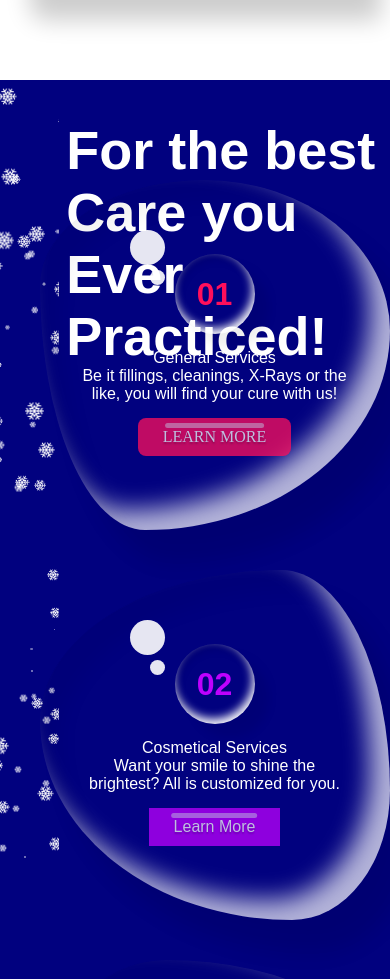
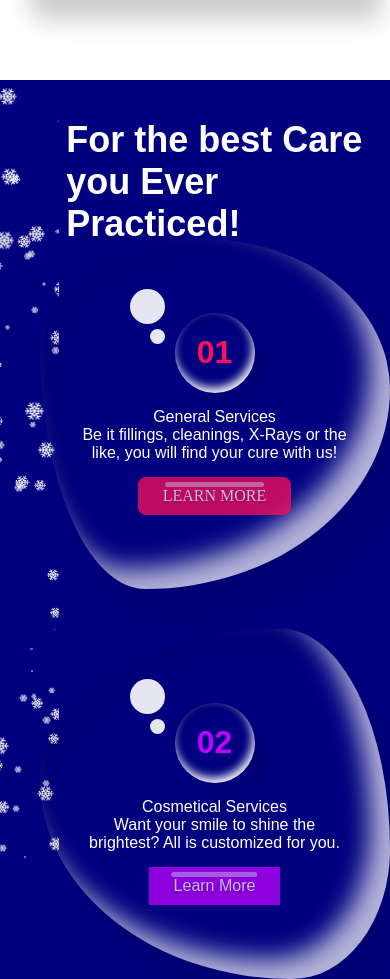
Before and after one commit to Coding-Queen89/Dental-Website, a plain HTML site: page make-shift.html in a window 390 px wide. Shown: the part 4733-5712 px from the top of the page. Drawn offline with nearby package versions, Linux system fonts and the light colour scheme; a web font is replaced by a local one.

Commit message:
Media Query

```diff
--- a/make-shift.css
+++ b/make-shift.css
@@ -837,6 +837,11 @@ nav a{
 @media(max-width: 768px){
     .waterContainer{
         flex-direction: row;
+        margin-top: 15%;
+    }
+    .grey h1{
+        font-size: 36px;
+        /* padd-bottom: 50px; */
     }
     .navB{
         margin-bottom: 0;
```
